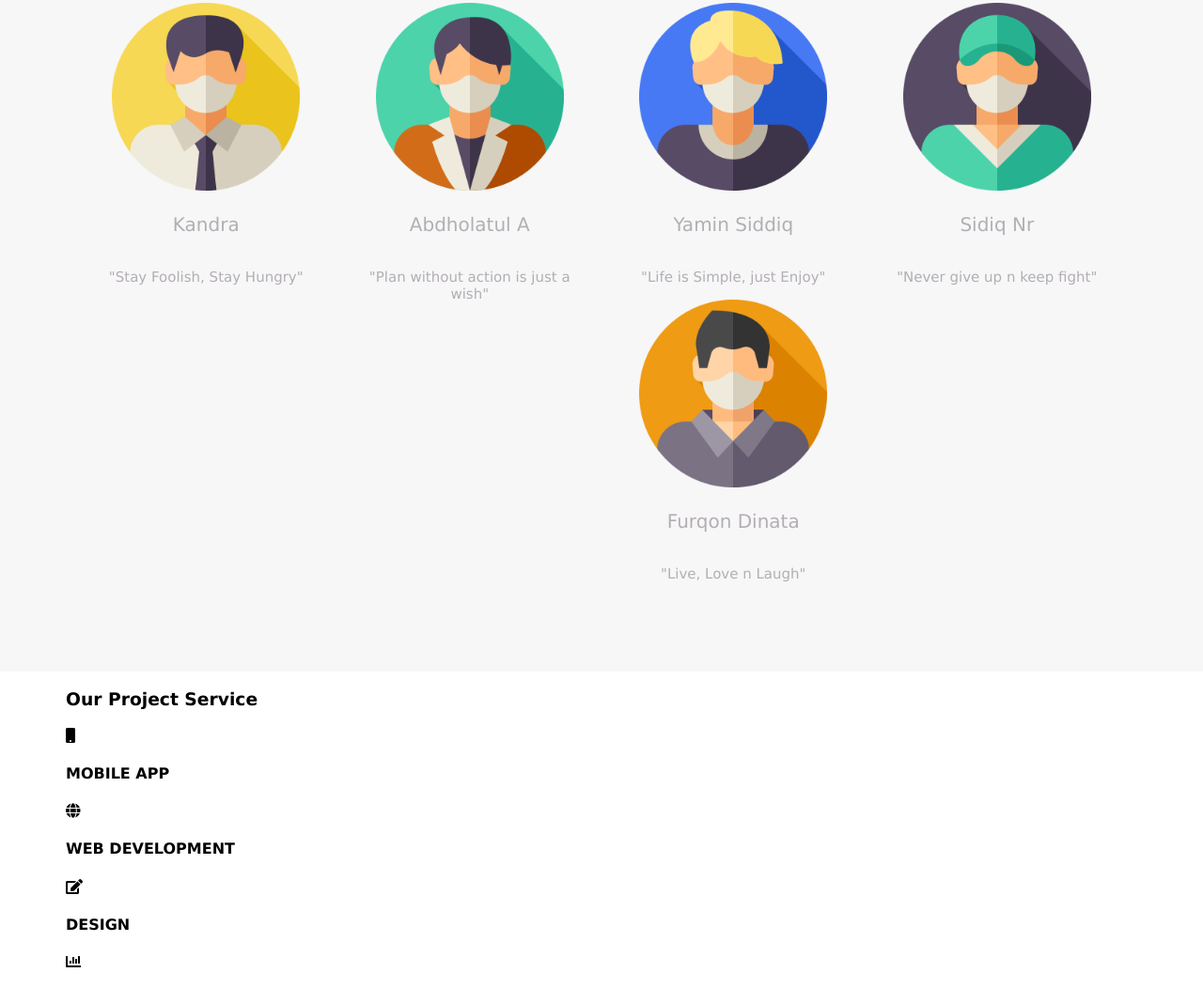
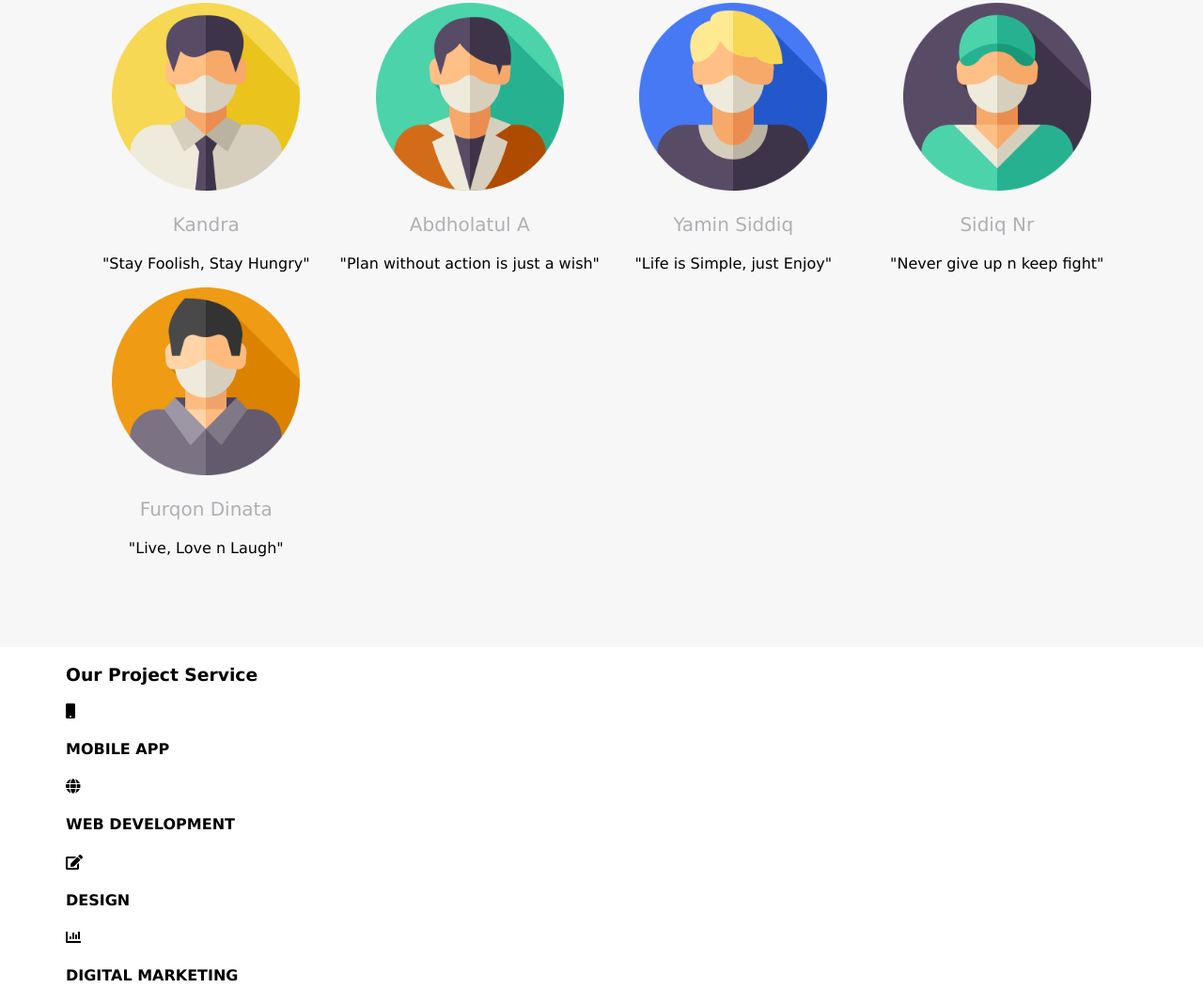
Before and after one commit to kandra-id/proyek-dts-web-b-11, a plain HTML site: page index.html in a window 1280 px wide. Shown: the part 794-1846 px from the top of the page at 94% size. Drawn offline with Linux system fonts and the light colour scheme.

Commit message:
Update stylesheet.css

```diff
--- a/stylesheet.css
+++ b/stylesheet.css
@@ -165,13 +165,6 @@ header {
   font-size: 20px;
 }
 
-.text-contents {
-  width: 80%;
-  display: inline-block;
-  margin-top: 15px;
-  font-size: 15px;
-  color: #b3aeb5;
-}
 
 .heading h3 {
   font-weight: normal;
```
